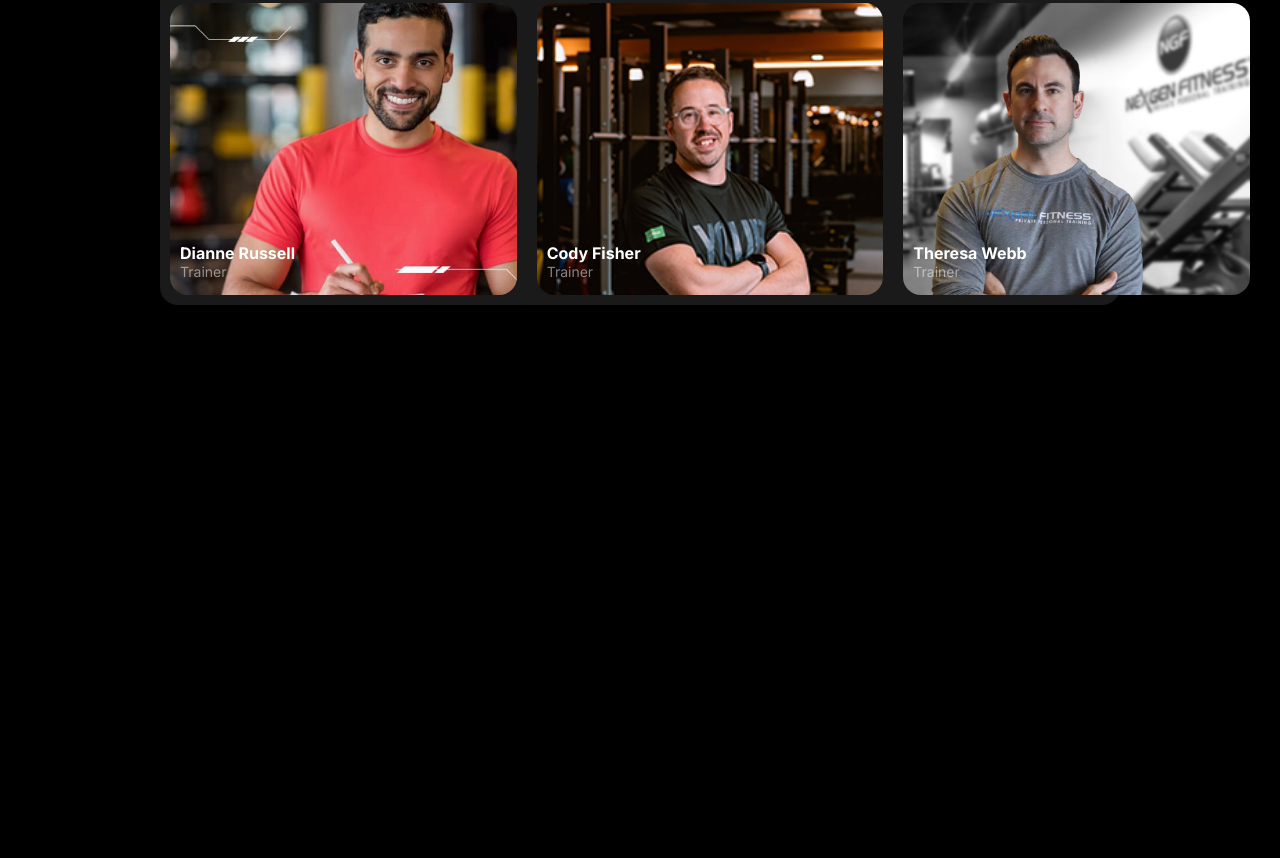
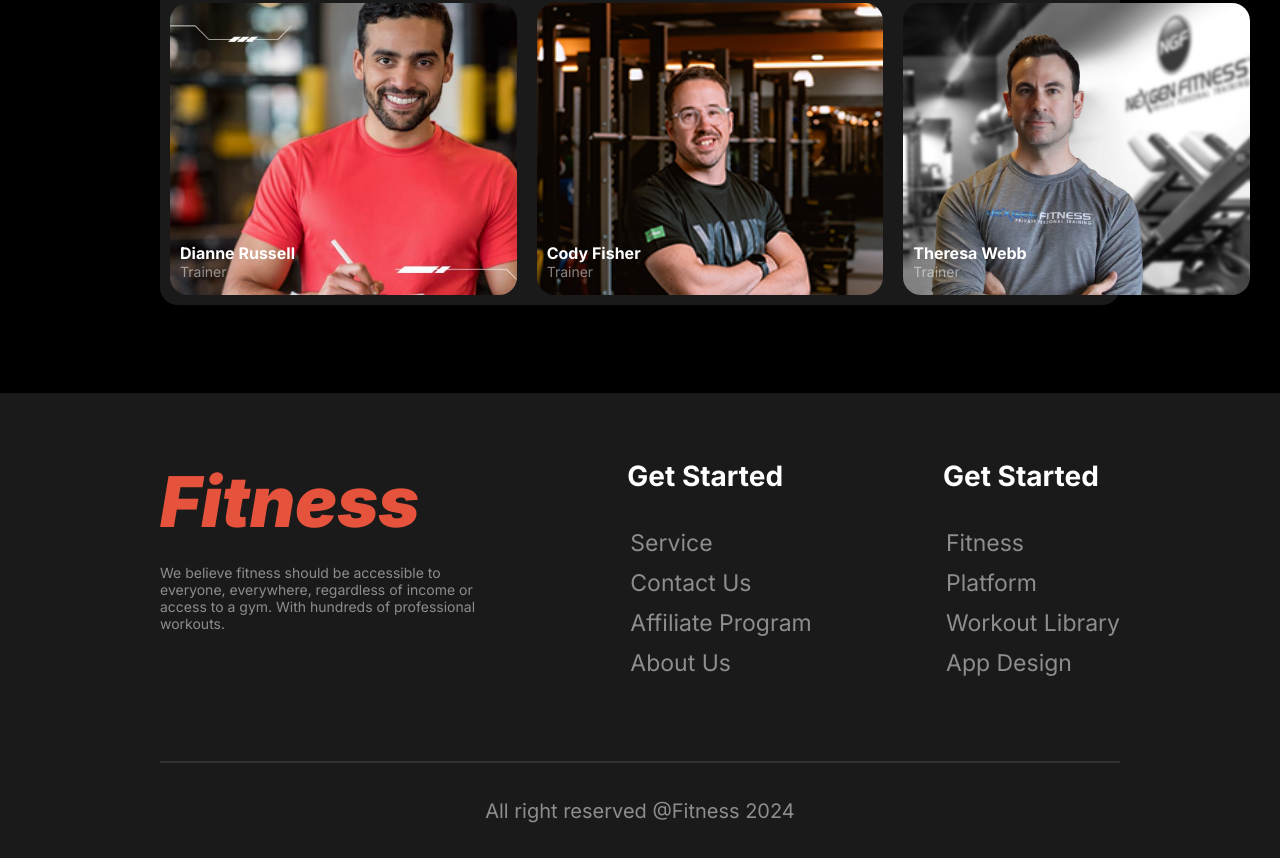
Before and after one commit to Rahibazam/b10a2, a plain HTML site: page index.html in a window 1280 px wide. Shown: the part 3270-4128 px from the top of the page. Before the commit the page ends 3663 px from the top, so only its background shows below. Drawn offline with Linux system fonts and the light colour scheme; a web font is replaced by a local one.

Commit message:
completed footer for desktop

```diff
--- a/index.html
+++ b/index.html
@@ -181,7 +181,8 @@
         <!-- meet our team section end -->
     </main>
     <footer>
-        <!-- <div class="primary-container">
+        <div class="footer-first-half">
+            <div class="primary-container">
                 <div class="footer-left">
                     <h4 class="footer-logo"><em>Fitness</em></h4>
                     <p class="primary-font">We believe fitness should be accessible to everyone, everywhere, regardless of income or access to a gym. With hundreds of professional workouts.</p>
@@ -189,22 +190,29 @@
                 <div class="footer-mid">
                     <h4 class="optional-font">Get Started</h4>
                     <ol>
-                    <li>Service</li>
-                    <li>Contact Us</li>
-                    <li>Affiliate Program</li>
-                    <li>About Us</li>
+                        <li class="footer-link-1">Service</li>
+                        <li class="footer-link-2">Contact Us</li>
+                        <li class="footer-link-3">Affiliate Program</li>
+                        <li class="footer-link-4">About Us</li>
                     </ol>
                 </div>
                 <div class="footer-right">
                     <h4 class="optional-font">Get Started</h4>
                     <ol>
-                    <li>Fitness</li>
-                    <li>Platform</li>
-                    <li>Workout Library</li>
-                    <li>App Design</li>
+                        <li class="footer-link-5">Fitness</li>
+                        <li class="footer-link-6">Platform</li>
+                        <li class="footer-link-7">Workout Library</li>
+                        <li class="footer-link-8">App Design</li>
                     </ol>
                 </div>
-        </div> -->
+            </div>
+        </div>
+        <div class="footer-second-half">
+            <div class="primary-container">
+                <hr>
+                 <p class="primary-font">All right reserved @Fitness 2024</p>
+            </div>
+        </div>
     </footer>
 </body>
 </html>
--- a/styles/b10a2.css
+++ b/styles/b10a2.css
@@ -496,6 +496,72 @@ td{
     top: 230px;
 }
 
+/* footer styles */
+
+footer{
+    background-color: rgba(255, 255, 255, 0.1);
+    padding-top: 66px;
+    padding-bottom: 35px;
+}
+
+.footer-first-half > .primary-container{
+    display: flex;
+    justify-content: space-between;
+    margin-bottom: 78px;
+}
+
+.footer-left{
+    width: 35%;
+}
+
+.footer-logo{
+    color: #E6533C;
+    font-size: 4.375rem;
+    font-weight: 900;
+    margin-bottom: 20px;
+}
+
+.footer-mid > ol{
+    color: rgba(255, 255, 255, 0.5);
+    list-style: none;
+    margin-left: -37px;
+    font-size: 1.438rem;
+    line-height: 40px;
+    margin-top: 30px;
+}
+
+.footer-right > ol{
+    color: rgba(255, 255, 255, 0.5);
+    list-style: none;
+    margin-left: -37px;
+    font-size: 1.438rem;
+    line-height: 40px;
+    margin-top: 30px;
+}
+
+.footer-link-1, .footer-link-2, .footer-link-3, .footer-link-4, .footer-link-5, .footer-link-6, .footer-link-7, .footer-link-8{
+    list-style: none;
+    transition: 0.2s;
+}
+
+:hover.footer-link-1, :hover.footer-link-2, :hover.footer-link-3, :hover.footer-link-4, :hover.footer-link-5, :hover.footer-link-6, :hover.footer-link-7, :hover.footer-link-8{
+    color: #E6533C;
+    text-decoration: underline;
+    cursor: pointer;
+}
+
+hr{
+    border: 1px solid rgba(255, 255, 255, 0.1);
+    margin-bottom: 36px;
+}
+
+.footer-second-half > .primary-container > .primary-font{
+    font-size: 1.25rem;
+    text-align: center;
+}
+
+
+
 
 /* desktop responsiveness */
 
```
Lines whose indentation alone changed are shown as unchanged.
